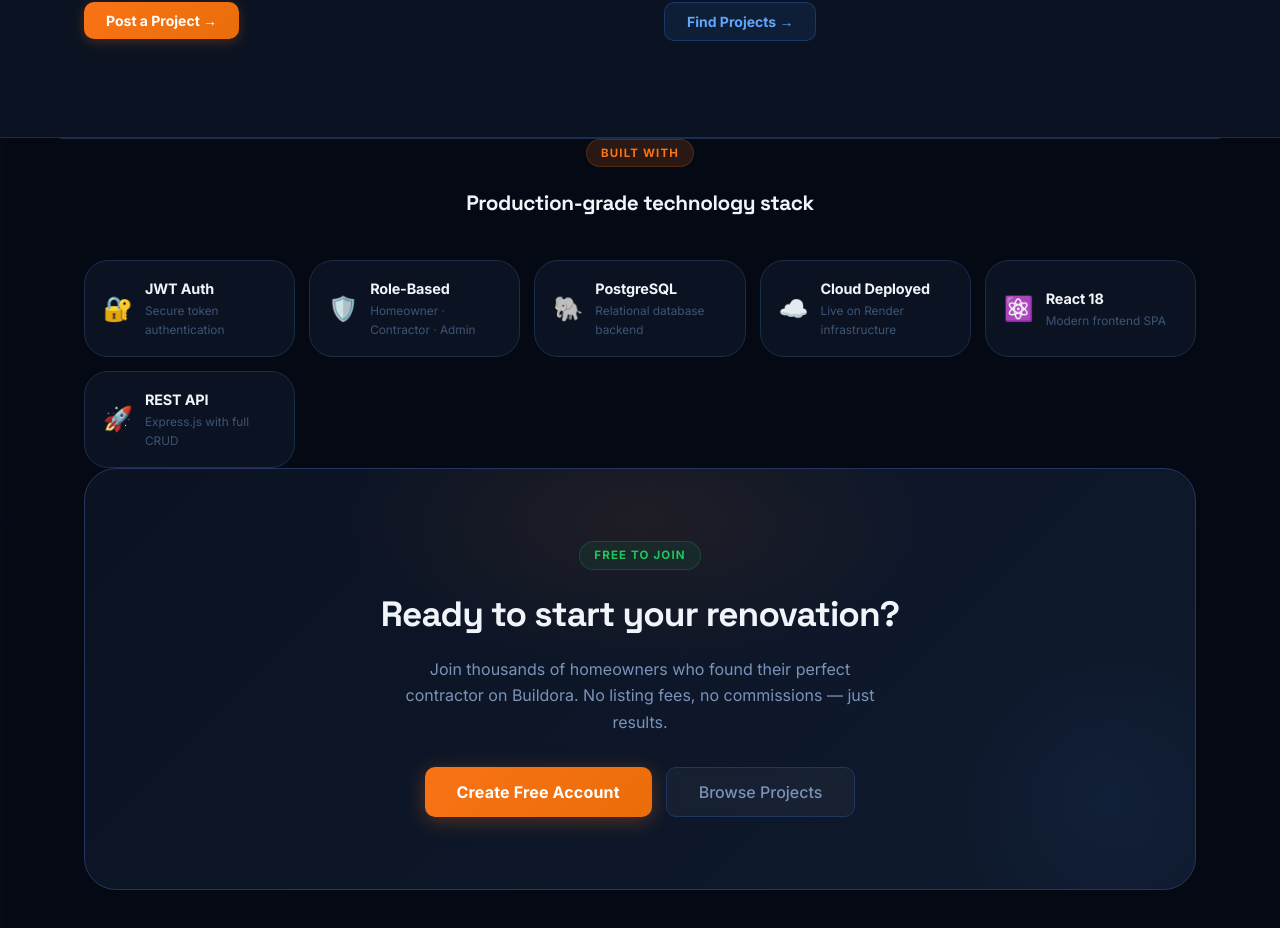
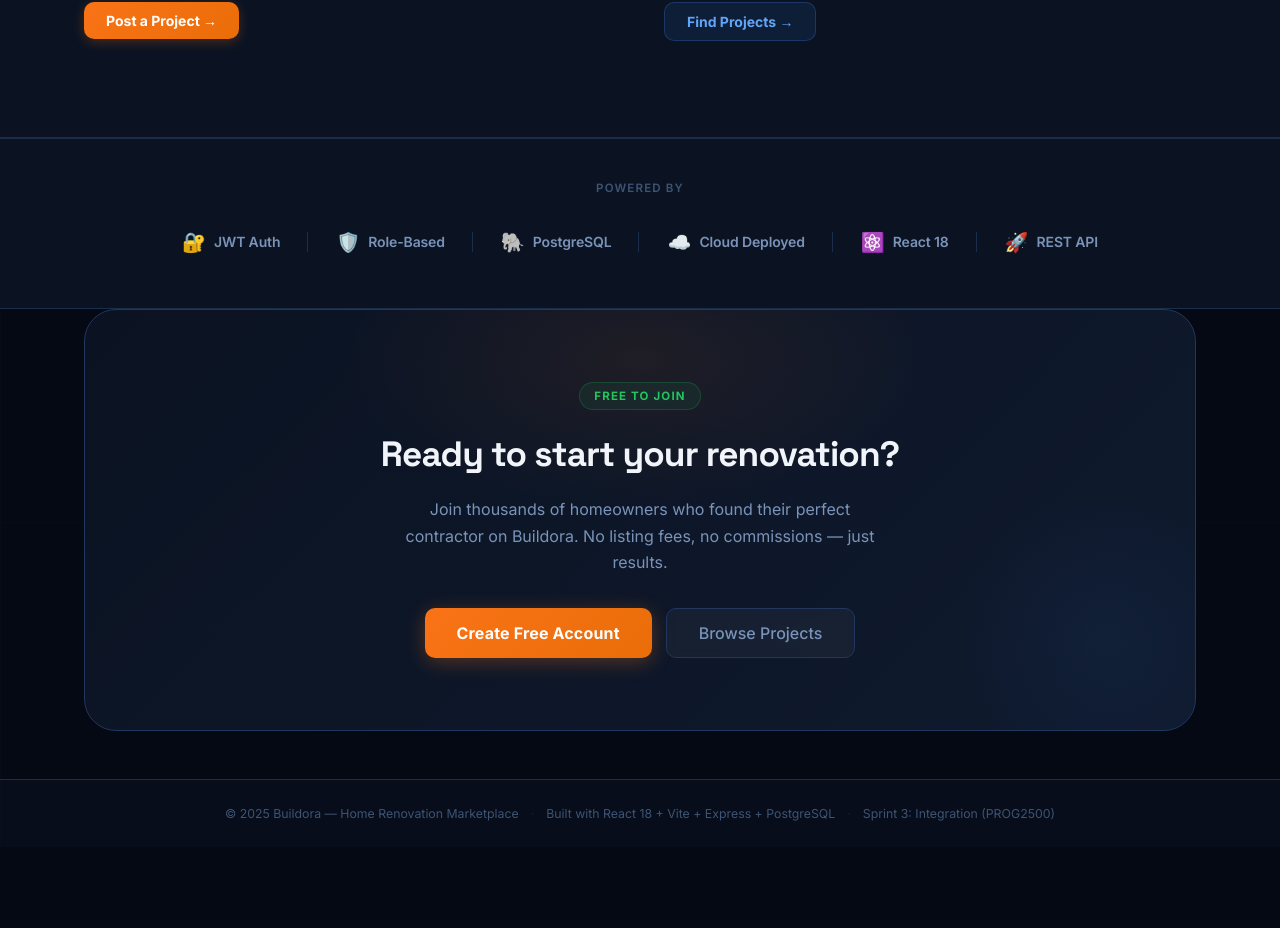
Before and after one commit to jeelpatel24/buildora-backend, a React (Vite) app in the folder frontend/: page / in a window 1280 px wide. Shown: the part 2678-3606 px from the top of the page. After the commit the page ends 3525 px from the top, so only its background shows below. Built offline with nearby package versions, Linux system fonts and the light colour scheme; no server answers.

Commit message:
redesign: replace tech grid with clean horizontal strip

```diff
--- a/frontend/src/pages/HomePage.css
+++ b/frontend/src/pages/HomePage.css
@@ -518,61 +518,62 @@
   transform: translateY(-1px);
 }
 
-/* ── Tech Trust Strip ── */
-.trust-section {
-  padding: 72px 0;
+/* ── Tech Strip ── */
+.tech-strip {
+  padding: 40px 0;
   border-top: 1px solid var(--clr-border);
+  border-bottom: 1px solid var(--clr-border);
+  background: var(--clr-surface);
 }
 
-.trust-section-header {
+.tech-strip-label {
   text-align: center;
-  margin-bottom: 40px;
+  font-size: 0.72rem;
+  font-weight: 600;
+  letter-spacing: 0.1em;
+  text-transform: uppercase;
+  color: var(--clr-text-dim);
+  margin-bottom: 20px;
 }
 
-.trust-section-title {
-  font-family: var(--font-display);
-  font-size: 1.3rem;
-  font-weight: 700;
-  color: var(--clr-text);
-  letter-spacing: -0.02em;
-  margin-top: 8px;
+.tech-strip-items {
+  display: flex;
+  align-items: center;
+  justify-content: center;
+  gap: 0;
+  flex-wrap: wrap;
 }
 
-.trust-badges {
-  display: grid;
-  grid-template-columns: repeat(auto-fill, minmax(180px, 1fr));
-  gap: 14px;
+.tech-strip-item {
+  display: flex;
+  align-items: center;
+  gap: 8px;
+  padding: 10px 28px;
+  position: relative;
+  transition: opacity 0.15s;
 }
 
-.trust-badge {
-  display: flex;
-  align-items: center;
-  gap: 12px;
-  background: var(--clr-surface);
-  border: 1px solid var(--clr-border);
-  border-radius: var(--radius-xl);
-  padding: 16px 18px;
-  transition: border-color 0.15s, transform 0.15s;
+.tech-strip-item:not(:last-child)::after {
+  content: '';
+  position: absolute;
+  right: 0;
+  top: 50%;
+  transform: translateY(-50%);
+  height: 20px;
+  width: 1px;
+  background: var(--clr-border);
 }
 
-.trust-badge:hover {
-  border-color: var(--clr-border-light);
-  transform: translateY(-2px);
-}
+.tech-strip-item:hover { opacity: 0.75; }
 
-.trust-badge-icon { font-size: 1.5rem; }
+.tech-strip-icon { font-size: 1.2rem; }
 
-.trust-badge-value {
-  font-weight: 700;
-  font-size: 0.9rem;
-  color: var(--clr-text);
+.tech-strip-name {
+  font-size: 0.875rem;
+  font-weight: 600;
+  color: var(--clr-text-muted);
+  white-space: nowrap;
   letter-spacing: -0.01em;
-}
-
-.trust-badge-label {
-  font-size: 0.74rem;
-  color: var(--clr-text-dim);
-  margin-top: 2px;
 }
 
 /* ── CTA Banner ── */
@@ -671,11 +672,11 @@
   .hero-stat-value { font-size: 1.4rem; }
   .cta-inner     { padding: 48px 24px; }
   .features-grid { grid-template-columns: 1fr; }
-  .trust-badges  { grid-template-columns: repeat(auto-fill, minmax(150px, 1fr)); }
+  .tech-strip-item { padding: 10px 18px; }
 }
 
 @media (max-width: 480px) {
   .hero-stats      { flex-direction: column; gap: 16px; }
   .hero-stat::after { display: none; }
-  .trust-badges    { grid-template-columns: 1fr 1fr; }
+  .tech-strip-item  { padding: 8px 14px; }
 }
--- a/frontend/src/pages/HomePage.jsx
+++ b/frontend/src/pages/HomePage.jsx
@@ -299,16 +299,18 @@ export default function HomePage() {
         </div>
       </section>
 
-      {/* ── Tech Trust Strip ── */}
-      <section className="trust-section container">
-        <div className="trust-section-header">
-          <span className="section-eyebrow">Built With</span>
-          <h3 className="trust-section-title">Production-grade technology stack</h3>
-        </div>
-        <div className="trust-badges">
-          {TRUST_BADGES.map((b) => (
-            <TrustBadge key={b.value} {...b} />
-          ))}
+      {/* ── Tech Strip ── */}
+      <section className="tech-strip">
+        <div className="container">
+          <p className="tech-strip-label">Powered by</p>
+          <div className="tech-strip-items">
+            {TRUST_BADGES.map((b) => (
+              <div key={b.value} className="tech-strip-item">
+                <span className="tech-strip-icon">{b.icon}</span>
+                <span className="tech-strip-name">{b.value}</span>
+              </div>
+            ))}
+          </div>
         </div>
       </section>
 
```
